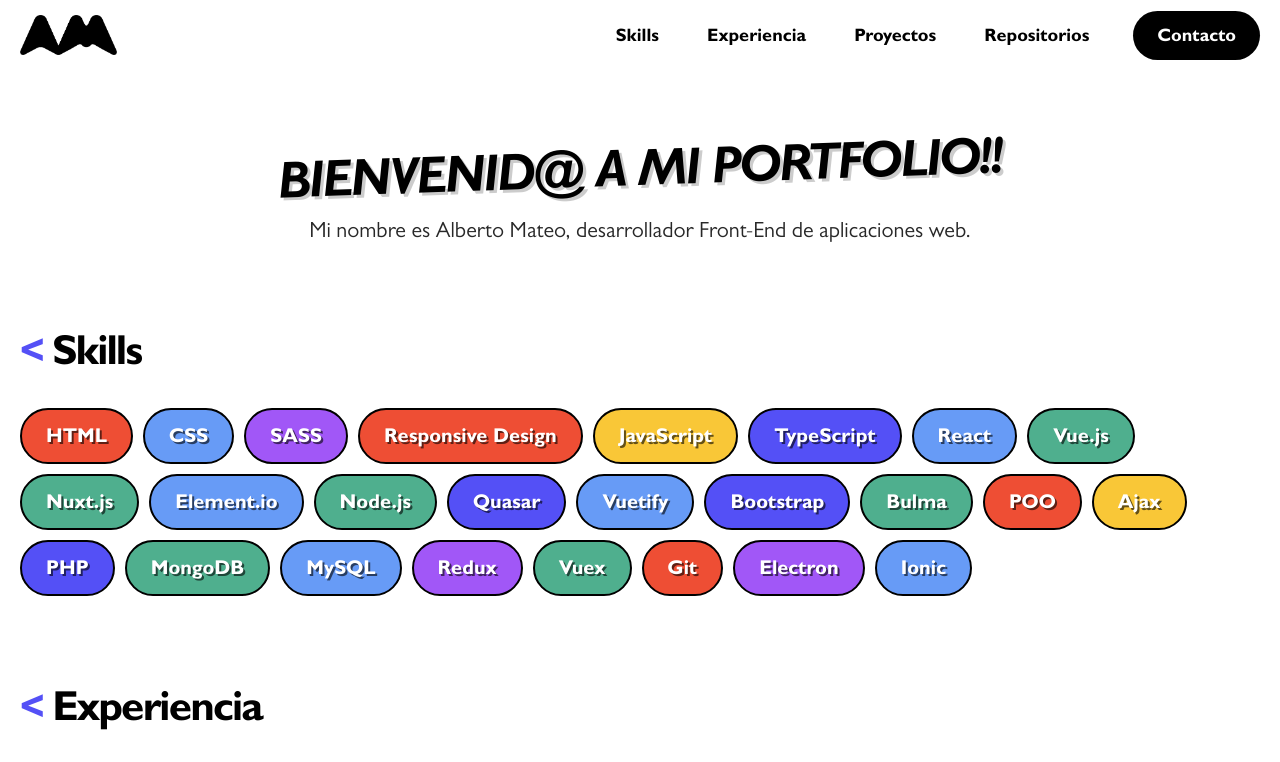
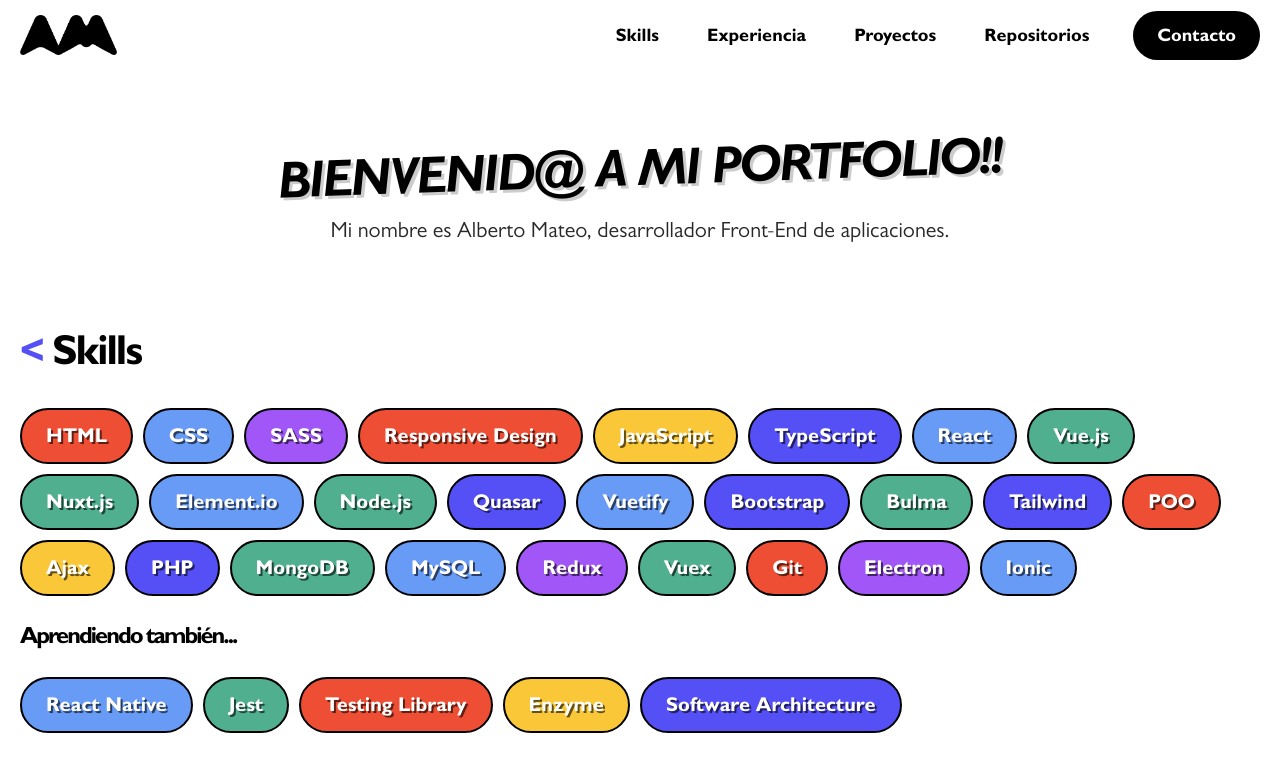
Before and after one commit to Mathiew82/portfolio, a Vue app: page / in a window 1280 px wide. Shown: the top 762 px of the page. Built offline with nearby package versions, Linux system fonts and the light colour scheme; no server answers.

Commit message:
Modificado el texto descripción de la bienvenida y las skills

```diff
--- a/src/components/Skills/SkillsList.vue
+++ b/src/components/Skills/SkillsList.vue
@@ -2,6 +2,13 @@
   <ul class="skills">
     <SkillItem
       v-for="skill in skills"
+      :key="skill"
+      :color="skill.color"
+      :name="skill.name"
+    />
+    <h3 class="mt15">Aprendiendo también...</h3>
+    <SkillItem
+      v-for="skill in futureSkills"
       :key="skill"
       :color="skill.color"
       :name="skill.name"
@@ -22,6 +29,10 @@ export default {
       type: Array,
       required: true,
     },
+    futureSkills: {
+      type: Array,
+      required: true,
+    },
   },
 };
 </script>
--- a/src/scss/_utilities.scss
+++ b/src/scss/_utilities.scss
@@ -1,5 +1,5 @@
 .bold {
-  font-family: 'Gill Sans Bold';
+  font-family: "Gill Sans Bold";
 }
 
 .m-negative-row {
@@ -8,6 +8,10 @@
   @media (max-width: 768px) {
     margin: 0 -10px !important;
   }
+}
+
+.mt15 {
+  margin-top: 15px !important;
 }
 
 .mt75 {
--- a/src/store.js
+++ b/src/store.js
@@ -100,6 +100,10 @@ export const store = createStore({
           color: "--green-color",
         },
         {
+          name: "Tailwind",
+          color: "--violet-color",
+        },
+        {
           name: "POO",
           color: "--red-color",
         },
@@ -138,6 +142,28 @@ export const store = createStore({
         {
           name: "Ionic",
           color: "--blue-color",
+        },
+      ],
+      futureSkills: [
+        {
+          name: "React Native",
+          color: "--blue-color",
+        },
+        {
+          name: "Jest",
+          color: "--green-color",
+        },
+        {
+          name: "Testing Library",
+          color: "--red-color",
+        },
+        {
+          name: "Enzyme",
+          color: "--yellow-color",
+        },
+        {
+          name: "Software Architecture",
+          color: "--violet-color",
         },
       ],
       experience: [
@@ -259,6 +285,9 @@ export const store = createStore({
     getSkills(state) {
       return state.skills;
     },
+    getFutureSkills(state) {
+      return state.futureSkills;
+    },
     getExperience(state) {
       return state.experience;
     },
--- a/src/views/Home.vue
+++ b/src/views/Home.vue
@@ -1,11 +1,11 @@
 <template>
   <Welcome
     title="BIENVENID@ A MI PORTFOLIO!!"
-    description="Mi nombre es Alberto Mateo, desarrollador Front-End de aplicaciones web."
+    description="Mi nombre es Alberto Mateo, desarrollador Front-End de aplicaciones."
   />
 
   <h2 id="skills-content">Skills</h2>
-  <SkillsList :skills="getSkills" />
+  <SkillsList :skills="getSkills" :futureSkills="getFutureSkills" />
 
   <h2 id="experience-content" class="mt75">Experiencia</h2>
   <ExperienceList :experience="getExperience" />
@@ -55,6 +55,7 @@ export default {
     // ------------------------------
     const getColors = computed(() => store.getters.getColors);
     const getSkills = computed(() => store.getters.getSkills);
+    const getFutureSkills = computed(() => store.getters.getFutureSkills);
     const getExperience = computed(() => store.getters.getExperience);
     const getProjects = computed(() => store.getters.getProjects);
     const getRepos = computed(() => store.getters.getRepos);
@@ -71,6 +72,7 @@ export default {
       getRepos,
       getColors,
       getSkills,
+      getFutureSkills,
       getExperience,
       getProjects,
     };
```
